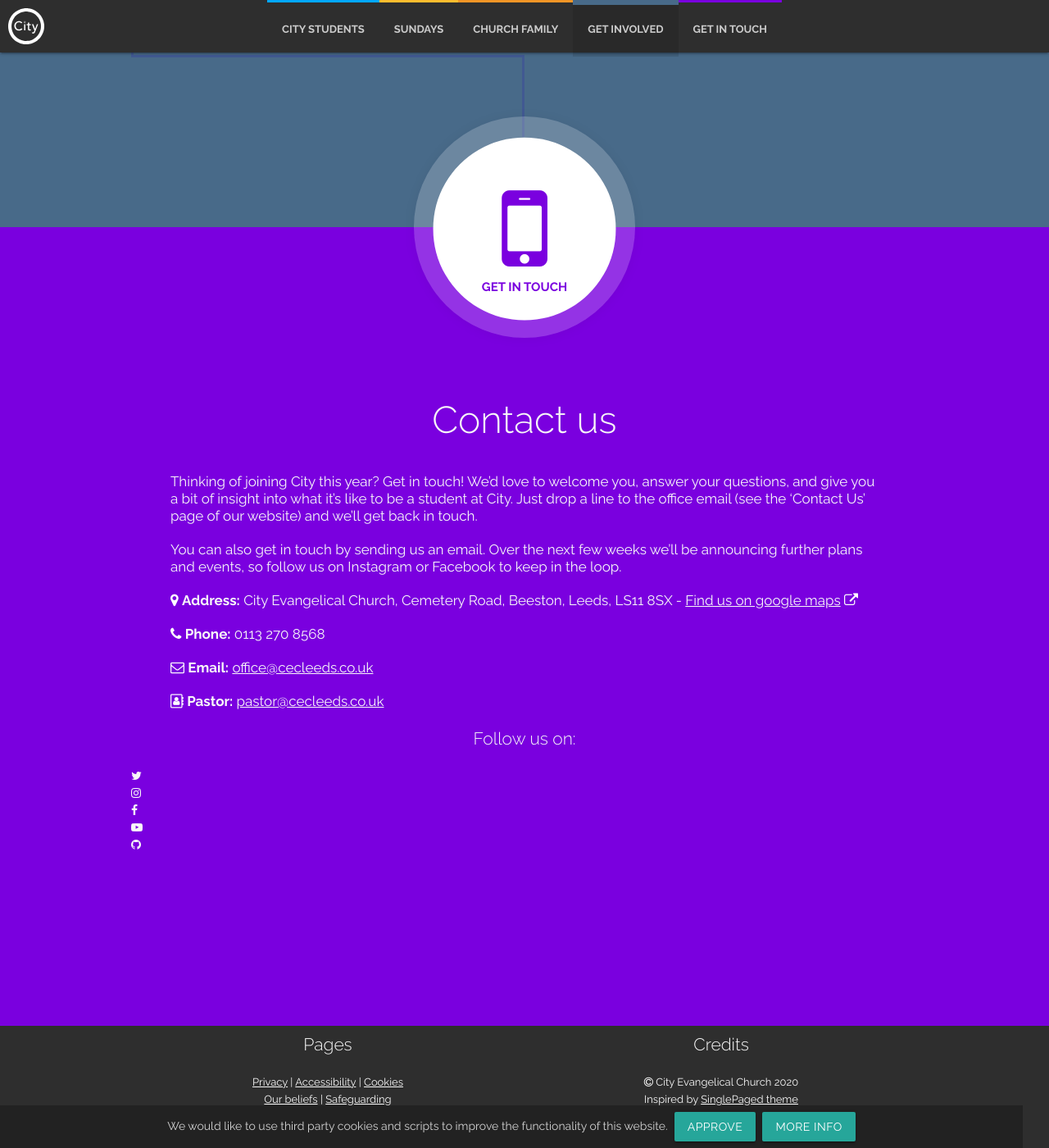
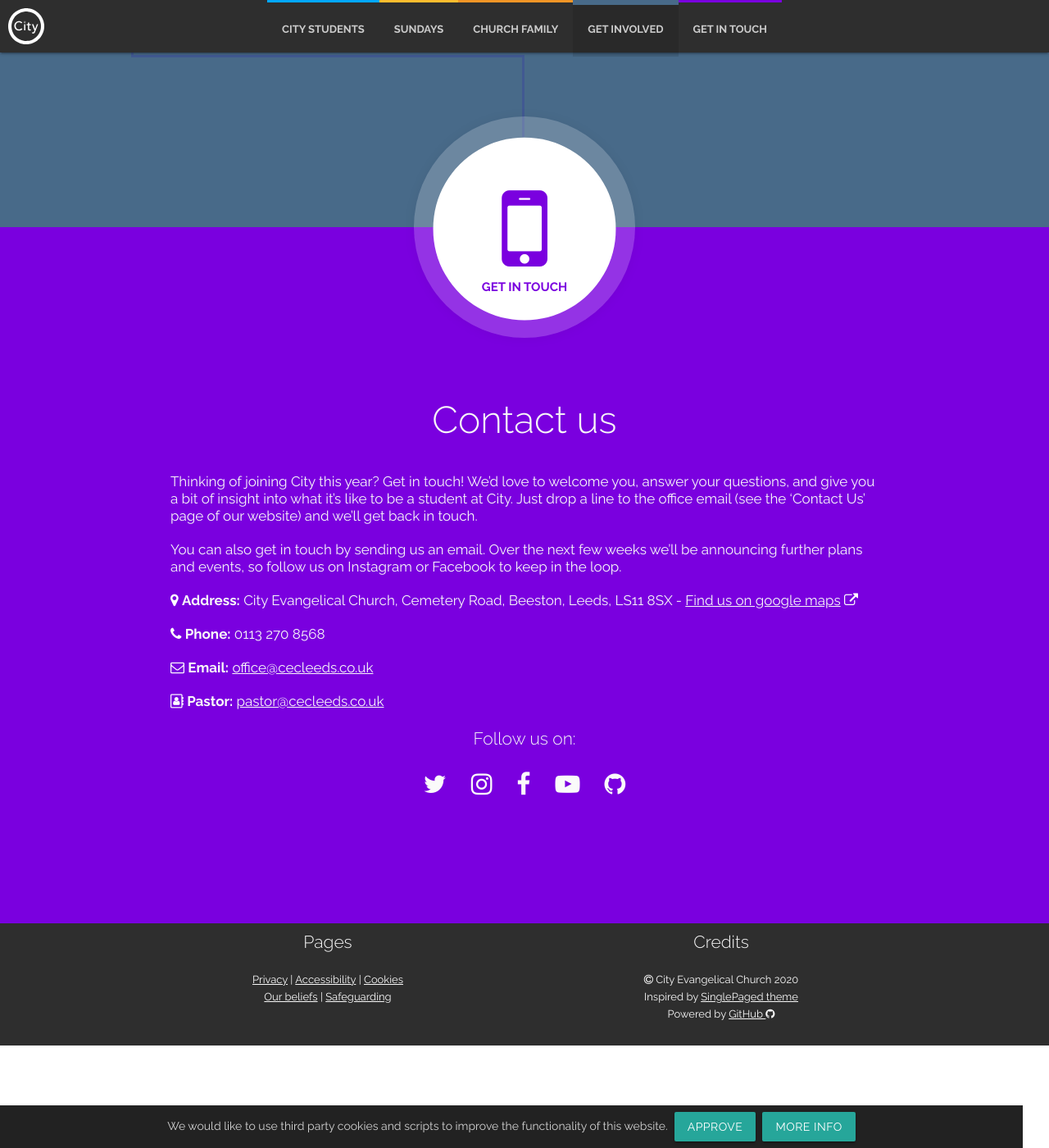
Before and after one commit to woodcock3/citychurch, a Jekyll site: the page built from _students/2020-01-05-touch.md, in a window 1280 px wide and 1400 px high, scrolled down 4214 px. Shown: the whole window at 82% size. Built offline with Jekyll 4.4.1, drawn with Linux system fonts in a browser that asks for light colours.

Commit message:
Update _custom.sass

```diff
--- a/stylesheets/_sass/_custom.sass
+++ b/stylesheets/_sass/_custom.sass
@@ -103,6 +103,29 @@
       .btnlink
         text-align: center
         padding: 0px
+  #touch
+    padding-bottom: 50px
+    .fa-users
+      font-size: 110px
+    .contacts
+      .SocialBox
+        font-size: 30px
+        margin-bottom: 100px
+        display: flex
+        display: -webkit-flex
+        flex-direction: row
+        -webkit-flex-direction: row
+        justify-content: center
+        -webkit-justify-content: center
+        align-items: flex-start
+        div
+          margin: 5px
+        a
+          color: #FAFAFA
+          margin: 10px
+          &:hover, &:focus
+            color: #EB7956
+            margin: 10px
 
   .section-lines
     height: 100px
```
